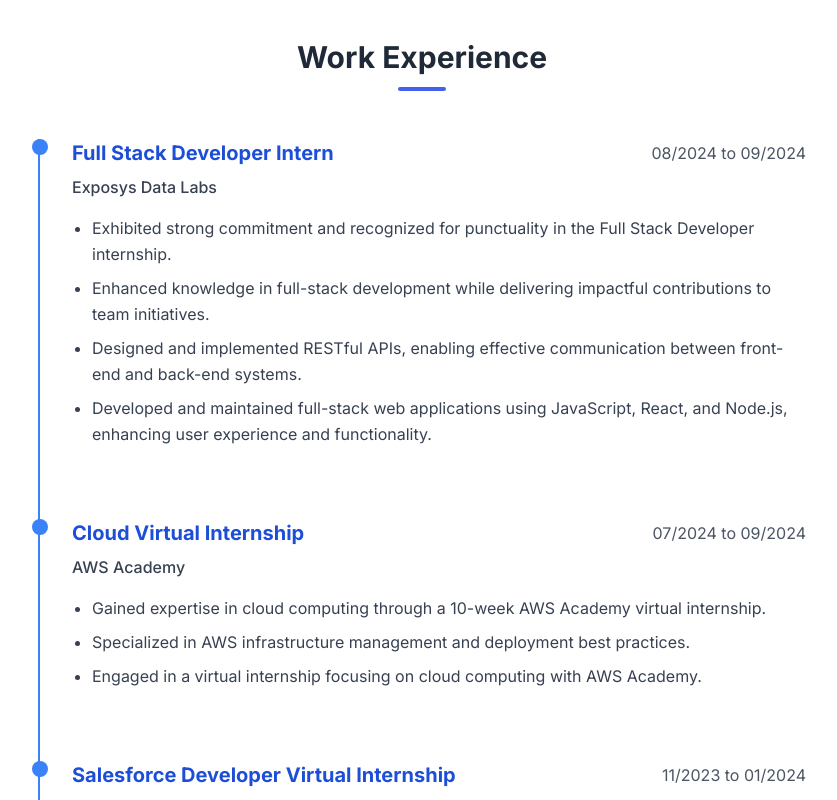
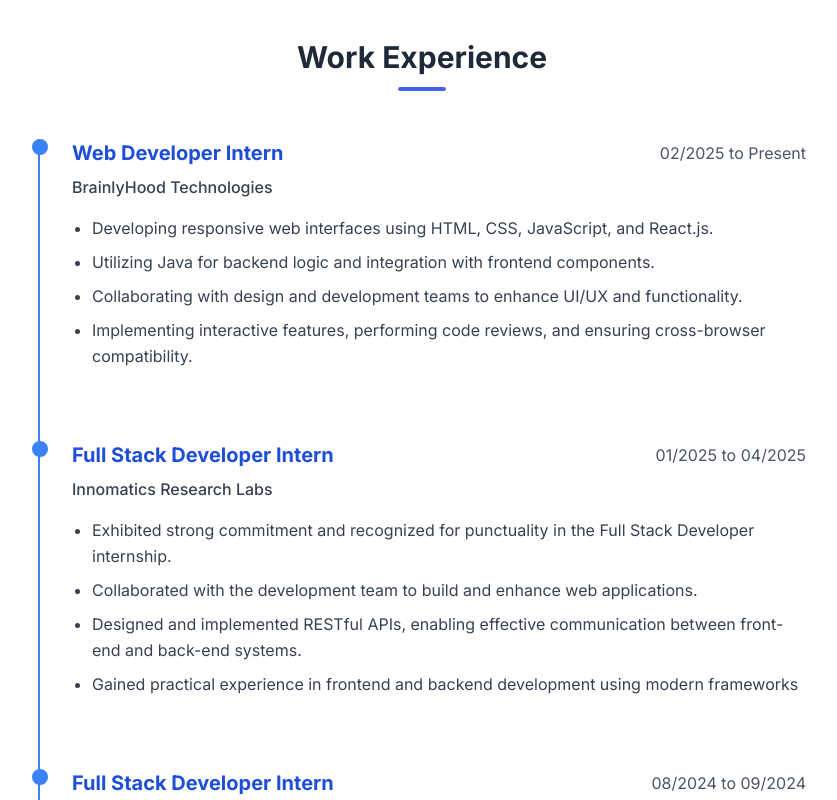
Before and after one commit to vkdon1/Vallabh-Dongre-Portfolio, a React (Vite) app: page / in a window 1280 px wide. Shown: the part 2440-3240 px from the top of the page, without its empty margins (218-1055 px from the left). Built offline with nearby package versions, Linux system fonts and the light colour scheme.

Commit message:
Update ExperienceSection.tsx

```diff
--- a/src/components/ExperienceSection.tsx
+++ b/src/components/ExperienceSection.tsx
@@ -9,6 +9,28 @@ interface Experience {
 
 const ExperienceSection: React.FC = () => {
   const experiences: Experience[] = [
+    {
+      title: 'Web Developer Intern',
+      company: 'BrainlyHood Technologies',
+      period: '02/2025 to Present',
+      responsibilities: [
+        'Developing responsive web interfaces using HTML, CSS, JavaScript, and React.js.',
+        'Utilizing Java for backend logic and integration with frontend components.',
+        'Collaborating with design and development teams to enhance UI/UX and functionality.',
+        'Implementing interactive features, performing code reviews, and ensuring cross-browser compatibility.'
+      ],
+    }
+    ,{
+      title: 'Full Stack Developer Intern',
+      company: 'Innomatics Research Labs',
+      period: '01/2025 to 04/2025',
+      responsibilities: [
+        'Exhibited strong commitment and recognized for punctuality in the Full Stack Developer internship.',
+        'Collaborated with the development team to build and enhance web applications.',
+        'Designed and implemented RESTful APIs, enabling effective communication between front-end and back-end systems.',
+        ' Gained practical experience in frontend and backend development using modern frameworks',
+      ],
+    },
     {
       title: 'Full Stack Developer Intern',
       company: 'Exposys Data Labs',
```
